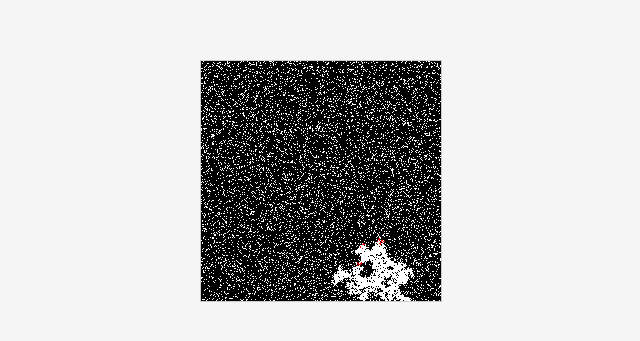
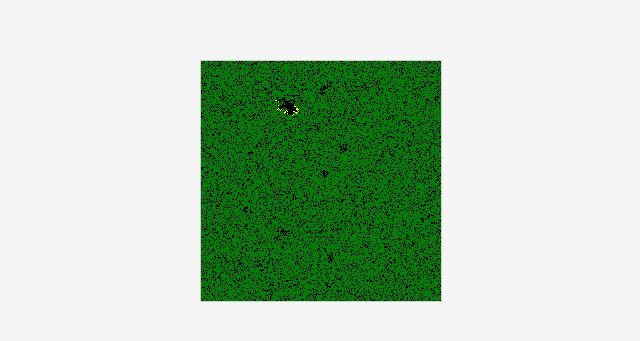
Before and after one commit to pandemicGander/criticality, a plain HTML site: page critical.html in a window 1280 px wide. Shown: the part 227-568 px from the top of the page, without its empty margins (319-959 px from the left). Drawn offline with Linux system fonts and the light colour scheme.

Commit message:
set new params

```diff
--- a/critical.html
+++ b/critical.html
@@ -32,13 +32,15 @@
   const fireStatesToFinish = new Set();
 
   const fireSpreadProbability = 0.3;
-  const newFireStartProbability = 0.02;
-  const growthRate = 10;
+  const newFireStartProbability = 0.04;
+  const growthRate = 30;
+  const startingOnPercent = 0.6;
 
   function init(){
     for(let x = 0; x < width; x++) {
       for(let y = 0; y < height; y++) {
         offStates.add(`${x},${y}`);
+        drawPixel(x, y, 'black');
       }
     }
   }
@@ -51,7 +53,7 @@
       if(offStates.has(key)) {
         offStates.delete(key);
         onStates.add(key);
-        drawPixel(x, y, 'black');
+        drawPixel(x, y, 'green');
       }
 
     }
@@ -93,24 +95,24 @@
 
   let noRender = true
 
-  function draw(redraw=false) {
+  function draw(yellowraw=false) {
 
-    // only draw a new black pixel if there are off states left
+    // only draw a new green pixel if there are off states left
     if (offStates.size > 0) {
       for (let i = 0; i < growthRate; i++) {
         const index = randomBetween(0, offStates.size - 1);
         const [x, y] = Array.from(offStates)[index].split(',').map(Number);
-        drawPixel(x, y, 'black');
+        drawPixel(x, y, 'green');
         offStates.delete(`${x},${y}`);
         onStates.add(`${x},${y}`);
       }
 
     }
 
-    // clear fires that have finished (turn back to white + off)
+    // clear fires that have finished (turn back to black + off)
     for (const firePos of Array.from(fireStatesToFinish)) {
       const [fx, fy] = firePos.split(',').map(Number);
-      drawPixel(fx, fy, 'white');
+      drawPixel(fx, fy, 'black');
       fireStatesToFinish.delete(firePos);
       offStates.add(firePos);
     }
@@ -125,7 +127,7 @@
           const key = `${nx},${ny}`;
           newFireStates.add(key);
           onStates.delete(key);
-          drawPixel(nx, ny, 'red');
+          drawPixel(nx, ny, 'yellow');
         }
       });
 
@@ -143,7 +145,7 @@
 
       fireStatesToFinish.add(startKey);
       onStates.delete(startKey);
-      drawPixel(fx, fy, 'red');
+      drawPixel(fx, fy, 'yellow');
 
       // initial spread from the new fire
       const neighbours = getActiveNeighbours(fx, fy);
@@ -152,11 +154,11 @@
           const key = `${nx},${ny}`;
           fireStates.add(key);
           onStates.delete(key);
-          drawPixel(nx, ny, 'red');
+          drawPixel(nx, ny, 'yellow');
         }
       });
     }
-    if(redraw){
+    if(yellowraw){
       requestAnimationFrame(() => draw(true));
     }
   }
@@ -167,7 +169,7 @@
 
   drawGrid();
   init();
-  fillOnStatesRandomPercent(.8);
+  fillOnStatesRandomPercent(startingOnPercent);
   requestAnimationFrame(renderSteps);
 
 </script>
```
